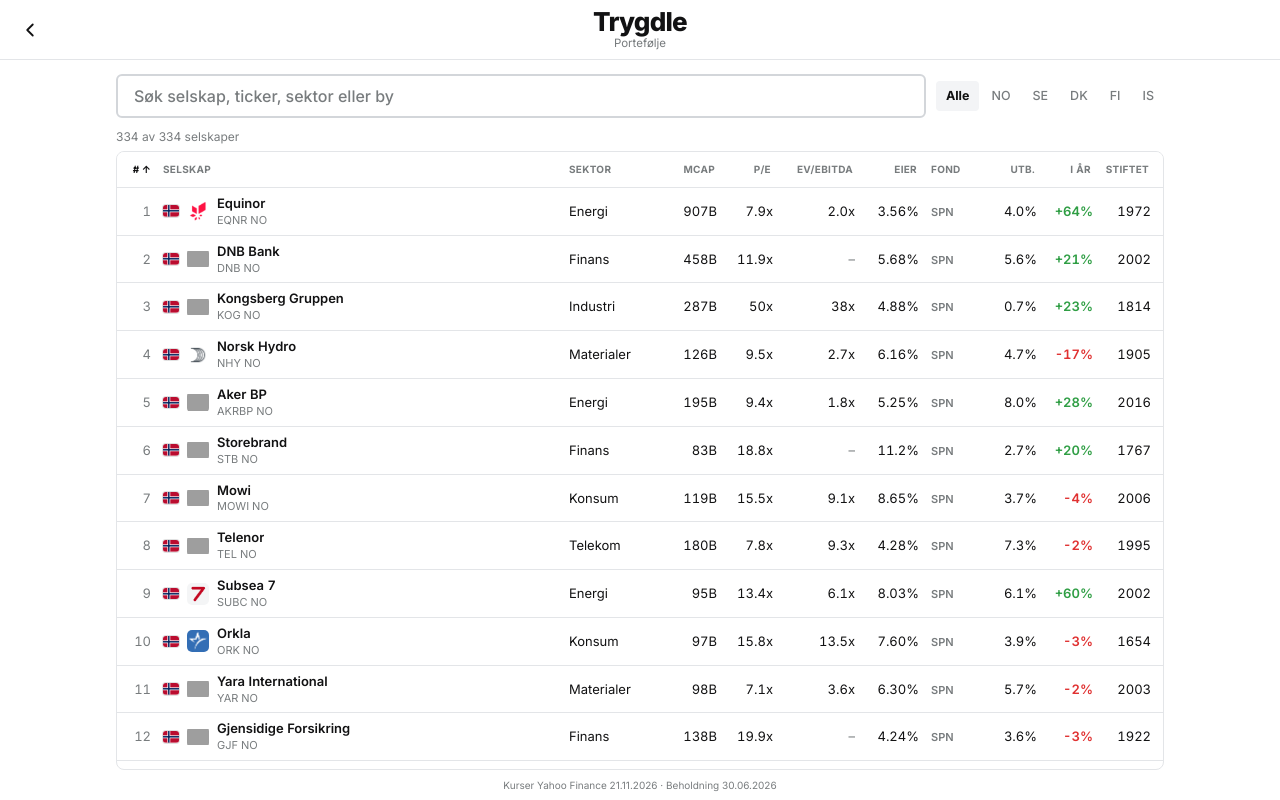
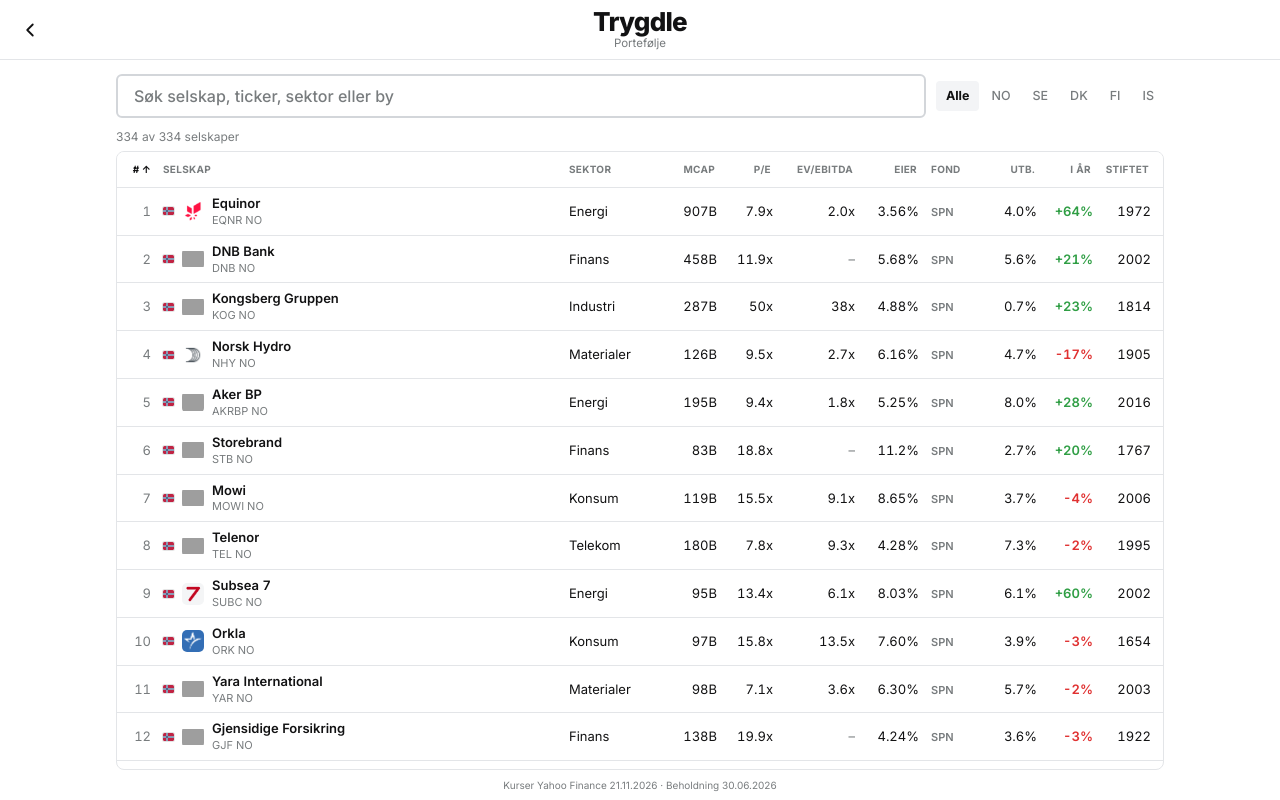
Before and after one commit to egil10/compquiz, a plain HTML site: page data.html in a window 1280 px wide. Drawn offline with Linux system fonts and the light colour scheme; grey boxes are pictures that could not be loaded.

Commit message:
Table: smaller flags
Co-Authored-By: Claude Opus 5.5 <noreply@anthropic.com>

```diff
--- a/data.js
+++ b/data.js
@@ -36,7 +36,6 @@
   const fmtB = (b) => (b == null ? dash : b >= 1000 ? `${(b / 1000).toFixed(2)}T` : b >= 10 ? `${Math.round(b)}B` : `${b.toFixed(1)}B`);
   const fmtX = (v) => (v == null ? dash : `${v >= 20 ? Math.round(v) : v.toFixed(1)}x`);
   const fmtP = (v, d = 1) => (v == null ? dash : `${v.toFixed(d)}%`);
-  const fmtM = (v) => (v >= 1000 ? `${(v / 1000).toFixed(1)}B` : v >= 1 ? `${Math.round(v)}M` : `${v.toFixed(1)}M`);
 
   const SHORT_SECTOR = {
     Konsumvarer: "Konsum",
--- a/styles.css
+++ b/styles.css
@@ -1396,7 +1396,9 @@ code {
 }
 
 .dt-co .flag {
-  width: 16px;
+  width: 11px;
+  border-radius: 1.5px;
+  opacity: 0.9;
   flex-shrink: 0;
 }
 
```
